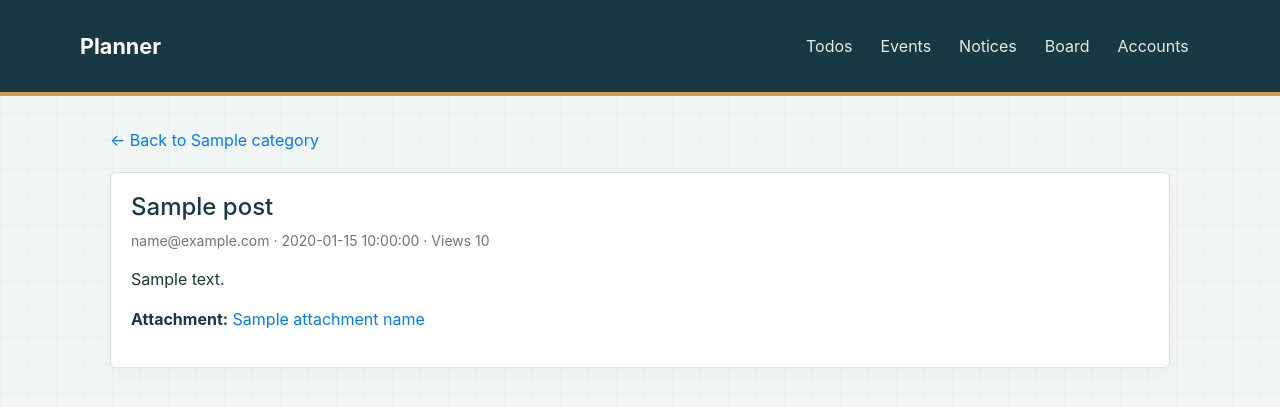
After one commit to kmsclass/fastapi, a FastAPI app: template planner03/templates/boards/detail.html in a window 1280 px wide. The commit adds this page. Shown: the top 407 px of the page. Run offline with FastAPI, Linux system fonts and the light colour scheme; the template is opened without the code that fills it: most values are stand-ins (such as "Sample title", 1, 10 or a date in 2020); parts of the project's set-up code (start-up, migrations or seed data) failed here and were passed over; some libraries are stand-ins or nearby versions.

Commit message:
20261002-1708

```diff
--- a/planner03/routes/boards.py
+++ b/planner03/routes/boards.py
@@ -2,14 +2,14 @@
 # UploadFile : 업로드된 파일의 내용을 저장하고 있는 객체(파일이름, 종류, 내용)
 # File : multipart/form-data 에서 파일 필수, 선택
 from fastapi import APIRouter, Depends, Form, HTTPException, Request, status,Query,UploadFile,File
-from fastapi.responses import RedirectResponse
+from fastapi.responses import RedirectResponse,FileResponse
 from sqlmodel import Session, select, func
 from database.connection import get_session
 from routes.template_engine import templates
 from models.boards import Board, BoardCategory
 from auth.authenticate import LoginRequiredException, get_current_user, is_admin
 import math
-from routes.uploads import save_upload, delete_upload,has_file
+from routes.uploads import save_upload, delete_upload,has_file,absolute_path
 
 board_router = APIRouter(tags=["Boards"])
 
@@ -106,6 +106,31 @@ def validate(title: str, content: str) -> str | None:
         return "Enter the content."
     return None
 
+#post_id 값의 게시글을 db에서 읽어서 Board 객체로 리턴
+def get_post(session: Session, category: BoardCategory, post_id: int) -> Board:
+    post = session.get(Board, post_id) #key값에 해당하는 데이터 조회
+    if post is None or post.category != category:
+        raise HTTPException(status_code=status.HTTP_404_NOT_FOUND, detail="Post not found")
+    return post
+
+#글 수정 권한
+def can_edit(email: str | None, post: Board) -> bool:
+    if not can_write(email, post.category):  #글쓰기 권한이 있는 경우는 수정이 가능함
+        return False
+    #글수정 본인글만 수정 가능. 관리자인 경우는 다른 게시글도 수정
+    return post.author_email == email or is_admin(email)
+
+def get_editable_post(
+    request: Request, session: Session, category: BoardCategory, post_id: int) -> tuple[Board, str]:
+    email = check_can_write(request, category)
+    post = get_post(session, category, post_id)
+    if not can_edit(email, post):
+        raise HTTPException(
+            status_code=status.HTTP_403_FORBIDDEN,
+            detail="Only the author can change this post",
+        )
+    return post, email
+
 #============================================================================
 @board_router.get("/{category}")
 async def list_posts(
@@ -149,6 +174,11 @@ async def list_posts(
             "notice_type": message_type,  #결과 출력의 글자색
         },
     )
+# first_number : 화면에 보여지는 게시물의 번호.
+# 1페이지 : 15
+# 2페이지 : 5
+# total : 게시판종류별 전체 등록 게시물 건수. 15건
+
 # 글쓰기 화면 출력
 @board_router.get("/{category}/new")
 async def new_post_page(request: Request, category: BoardCategory):
@@ -165,15 +195,20 @@ async def create_post(
     file: UploadFile | None = File(None),  #첨부파일은 없어도 가능함
     session: Session = Depends(get_session),  #db에 데이터 등록을 위한 세션
 ):
+    # 권한 검증
     email = check_can_write(request, category)
     title, content = title.strip(), content.strip()
-    if error := validate(title, content):
+
+    # 입력데이터 검증
+    if error := validate(title, content):  #True인 경우 입력 오류 발생
         return render_form(request, category, title=title, content=content, error=error)
 
     attachment_path = None
-    if category is BoardCategory.FREE and has_file(file):
-        attachment_path = await save_upload(file)
+    #자유게시판에서만 첨부파일을 업로드함
+    if category is BoardCategory.FREE and has_file(file):  #자유게시판이고 첨부파일이 존재.
+        attachment_path = await save_upload(file)  #파일 업로드 실행
 
+    #db에 데이터 저장하기
     post = Board(
         category=category,
         author_email=email,
@@ -181,13 +216,130 @@ async def create_post(
         content=content,
         attachment_path=attachment_path,
     )
+    session.add(post)  #db의 board 테이블에 데이터 저장
+    try:
+        session.commit()
+    except Exception:
+        delete_upload(attachment_path)  #오류 발생시 첨부파일 제거
+        raise
+    session.refresh(post)
+    return RedirectResponse(
+        url=f"/board/{category.value}", status_code=status.HTTP_303_SEE_OTHER
+    )
+
+# 글 보기 (조회수 1 증가)
+@board_router.get("/{category}/{post_id}")
+async def read_post(
+    request: Request,
+    category: BoardCategory,
+    post_id: int,
+    session: Session = Depends(get_session),
+):
+    email = check_can_read(request, category)  #권한 검증
+    post = get_post(session, category, post_id)  #post_id : 게시글번호. 키값
+    post.views += 1   #조회수 1 증가
+    session.add(post) #Board 수정.
+    session.commit()
+    session.refresh(post) #재 로드. 조회수가 1이 증가상태로
+    return templates.TemplateResponse(
+        request=request,
+        name="boards/detail.html",
+        context={
+            "category": category,
+            "post": post,
+            "attachment_name": post.attachment_path.rsplit("/", 1)[-1] if post.attachment_path else None,
+            "can_edit": can_edit(email, post),
+        },
+    )
+
+# 글 수정 페이지
+@board_router.get("/{category}/{post_id}/edit")
+async def edit_post_page(
+    request: Request,
+    category: BoardCategory,
+    post_id: int,
+    session: Session = Depends(get_session),
+):
+    post, _ = get_editable_post(request, session, category, post_id)
+    return render_form(request, category, post=post, title=post.title, content=post.content)
+
+
+# 글 수정 (폼 제출)
+@board_router.post("/{category}/{post_id}/edit")
+async def edit_post(
+    request: Request,
+    category: BoardCategory,
+    post_id: int,
+    title: str = Form(""),
+    content: str = Form(""),
+    remove_file: bool = Form(False),
+    file: UploadFile | None = File(None),
+    session: Session = Depends(get_session),
+):
+    post, _ = get_editable_post(request, session, category, post_id)
+    title, content = title.strip(), content.strip()
+    if error := validate(title, content):
+        return render_form(request, category, post=post, title=title, content=content, error=error)
+
+    old_path = post.attachment_path
+    new_path = old_path
+    if category is BoardCategory.FREE:
+        if has_file(file):
+            new_path = await save_upload(file)
+        elif remove_file:
+            new_path = None
+
+    post.title = title
+    post.content = content
+    post.attachment_path = new_path
     session.add(post)
     try:
         session.commit()
     except Exception:
-        delete_upload(attachment_path)
+        if new_path != old_path:
+            delete_upload(new_path)
         raise
-    session.refresh(post)
+    if old_path != new_path:
+        delete_upload(old_path)
     return RedirectResponse(
         url=f"/board/{category.value}/{post.id}", status_code=status.HTTP_303_SEE_OTHER
     )
+
+
+# 글 삭제 (폼 제출)
+@board_router.post("/{category}/{post_id}/delete")
+async def delete_post(
+    request: Request,
+    category: BoardCategory,
+    post_id: int,
+    session: Session = Depends(get_session),
+):
+    post, _ = get_editable_post(request, session, category, post_id)
+    attachment_path = post.attachment_path
+    session.delete(post)
+    session.commit()
+    delete_upload(attachment_path)
+    return RedirectResponse(
+        url=f"/board/{category.value}?notice=deleted", status_code=status.HTTP_303_SEE_OTHER
+    )
+# 첨부 파일 다운로드
+@board_router.get("/{category}/{post_id}/download")
+async def download_attachment(
+    request: Request,
+    category: BoardCategory,
+    post_id: int,
+    session: Session = Depends(get_session),
+):
+    check_can_read(request, category)
+    post = get_post(session, category, post_id)
+    if not post.attachment_path:
+        raise HTTPException(status_code=status.HTTP_404_NOT_FOUND, detail="This post has no attachment")
+    path = absolute_path(post.attachment_path)
+    if not path.is_file():
+        raise HTTPException(status_code=status.HTTP_404_NOT_FOUND, detail="File is missing on the server")
+    return FileResponse(
+        path,
+        media_type="application/octet-stream",
+        filename=path.name,
+        headers={"X-Content-Type-Options": "nosniff"},
+    )
--- /dev/null
+++ b/planner03/templates/boards/detail.html
@@ -0,0 +1,34 @@
+{% extends "home.html" %}
+{% block todo_container %}
+<main class="container">
+    <header class="page-heading">
+        <a href="/board/{{ category.value }}">&larr; Back to {{ category.label }}</a>
+    </header>
+    <article class="card">
+        <div class="card-body">
+            <h3 class="h4">{{ post.title }}</h3>
+            <p class="text-muted small">
+                {{ post.author_email }} · {{ post.create_at }} · Views {{ post.views }}
+            </p>
+            <p style="white-space: pre-wrap;">{{ post.content }}</p>
+
+            {% if attachment_name %}
+            <p class="mb-3">
+                <strong>Attachment:</strong>
+                <a href="/board/{{ category.value }}/{{ post.id }}/download">{{ attachment_name }}</a>
+            </p>
+            {% endif %}
+
+            {% if can_edit %}
+            <div class="d-flex">
+                <a class="btn btn-outline-primary mr-2" href="/board/{{ category.value }}/{{ post.id }}/edit">Edit</a>
+                <form action="/board/{{ category.value }}/{{ post.id }}/delete" method="post"
+                      onsubmit="return confirm('Delete this post?');">
+                    <button class="btn btn-outline-danger" type="submit">Delete</button>
+                </form>
+            </div>
+            {% endif %}
+        </div>
+    </article>
+</main>
+{% endblock %}
```
Also changed, not shown: planner03/routes/uploads.py (+14 -9 lines), planner03/uploads/9d5b8a5af45f4b1f81a15966830e8154/deep1101.py (added, +145 -0 lines), planner03/planner.db, planner03/templates/boards/list.html (line endings or trailing spaces).
